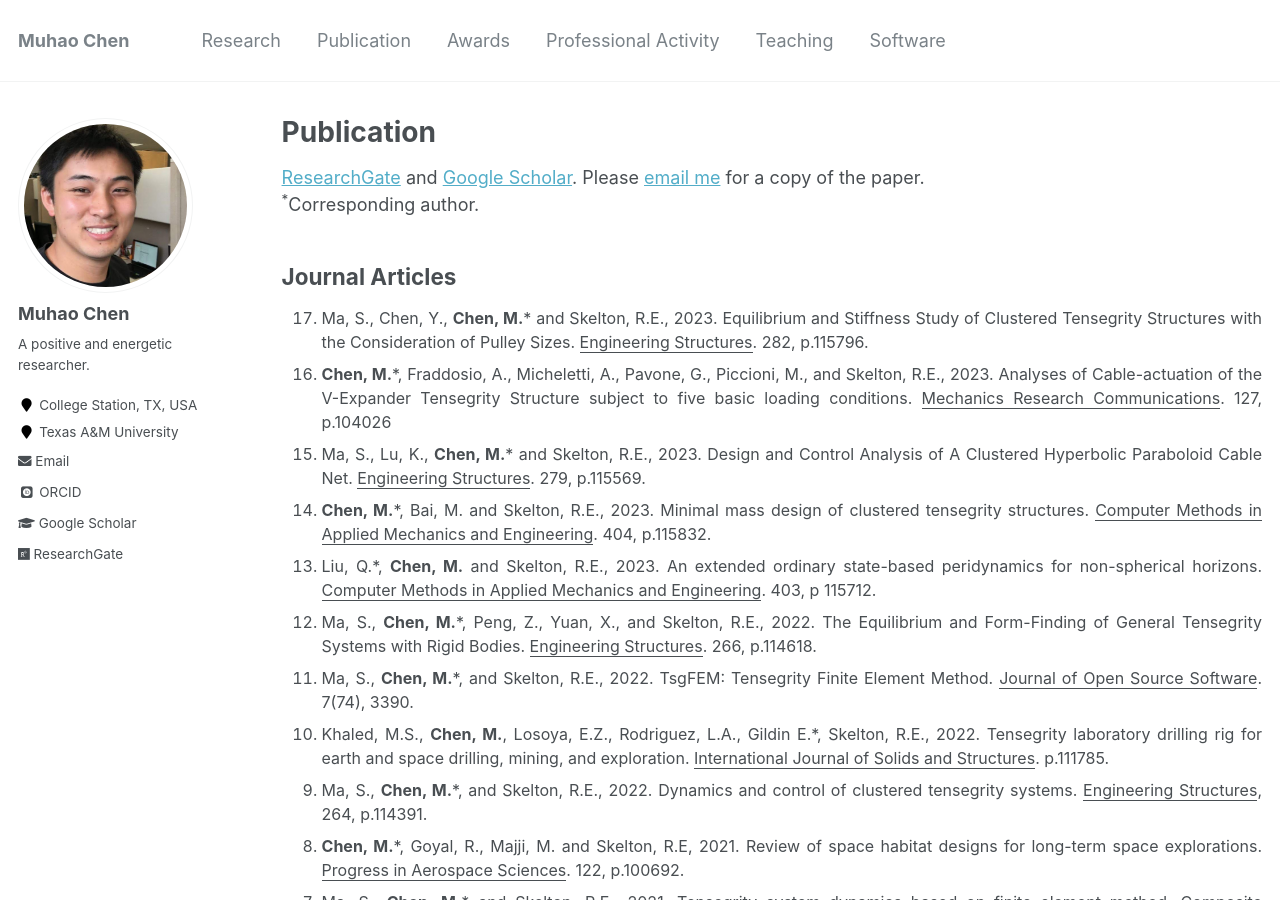
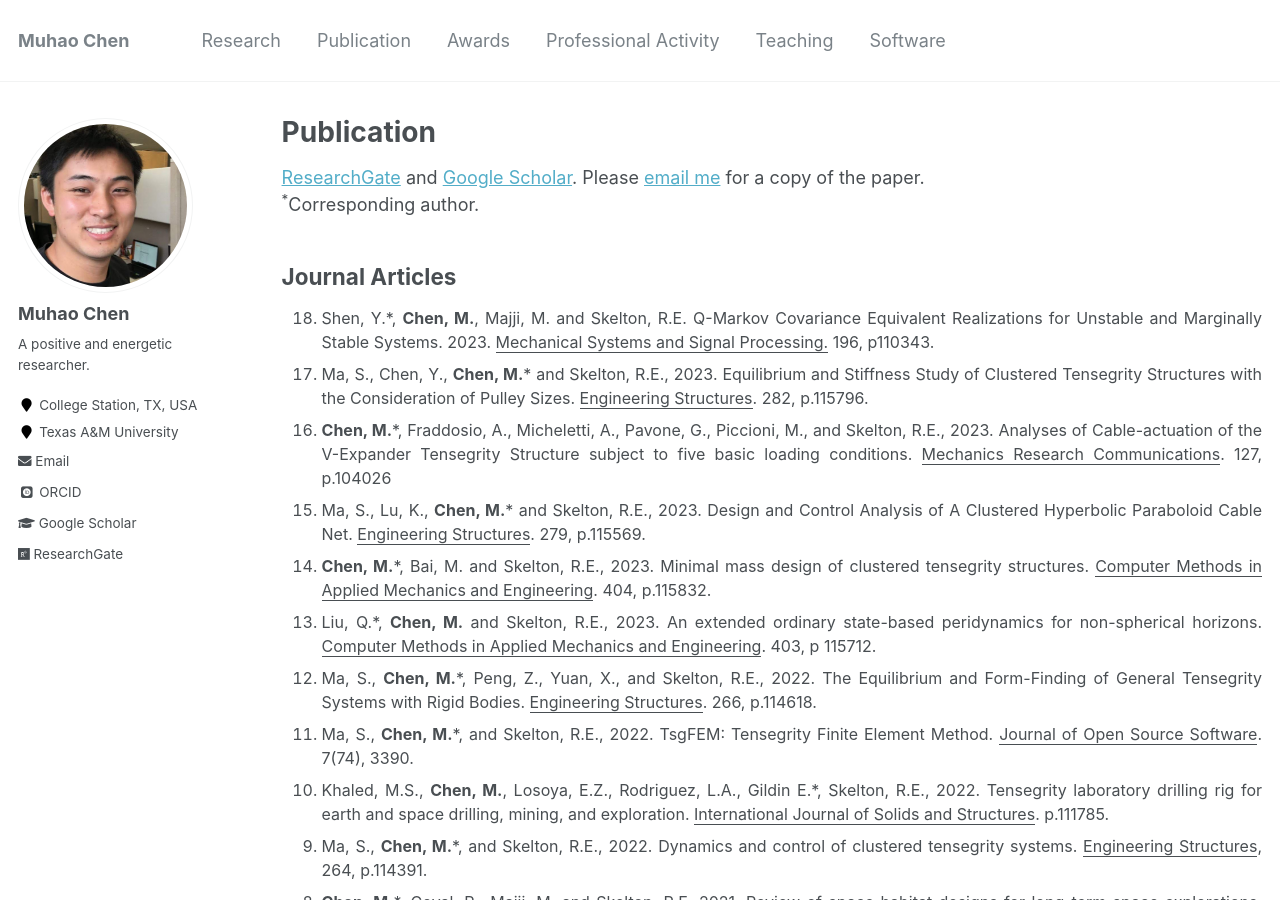
Before and after one commit to Muhao-Chen/muhao-chen.github.io, a Jekyll site: the page built from _pages/publication.md, in a window 1280 px wide and 900 px high. Built offline with Jekyll 4.4.1, drawn with Linux system fonts in a browser that asks for light colours; some web fonts are replaced; some of the changed text lies outside the part shown.

Commit message:
Update publication.md

```diff
--- a/_pages/publication.md
+++ b/_pages/publication.md
@@ -16,6 +16,7 @@ toc: true
 ## Journal Articles
 <font size=3>
 <ol reversed>
+<li> Shen, Y.*, <strong>Chen, M.</strong>, Majji, M. and Skelton, R.E. Q-Markov Covariance Equivalent Realizations for Unstable and Marginally Stable Systems. 2023. <u>Mechanical Systems and Signal Processing.</u> 196, p110343. </li>
 <li> Ma, S., Chen, Y., <strong>Chen, M.</strong>* and Skelton, R.E., 2023. Equilibrium and Stiffness Study of Clustered Tensegrity Structures with the Consideration of Pulley Sizes. <u>Engineering Structures</u>. 282, p.115796. </li>
 <li> <strong>Chen, M.</strong>*, Fraddosio, A., Micheletti, A., Pavone, G., Piccioni, M., and Skelton, R.E., 2023. Analyses of Cable-actuation of the V-Expander Tensegrity Structure subject to five basic loading conditions. <u>Mechanics Research Communications</u>. 127, p.104026 </li>
 <li> Ma, S., Lu, K., <strong>Chen, M.</strong>* and Skelton, R.E., 2023. Design and Control Analysis of A Clustered Hyperbolic Paraboloid Cable Net. <u>Engineering Structures</u>. 279, p.115569. </li>
```
Also changed, not shown: other parts of _pages/publication.md (+0 -1 lines).
